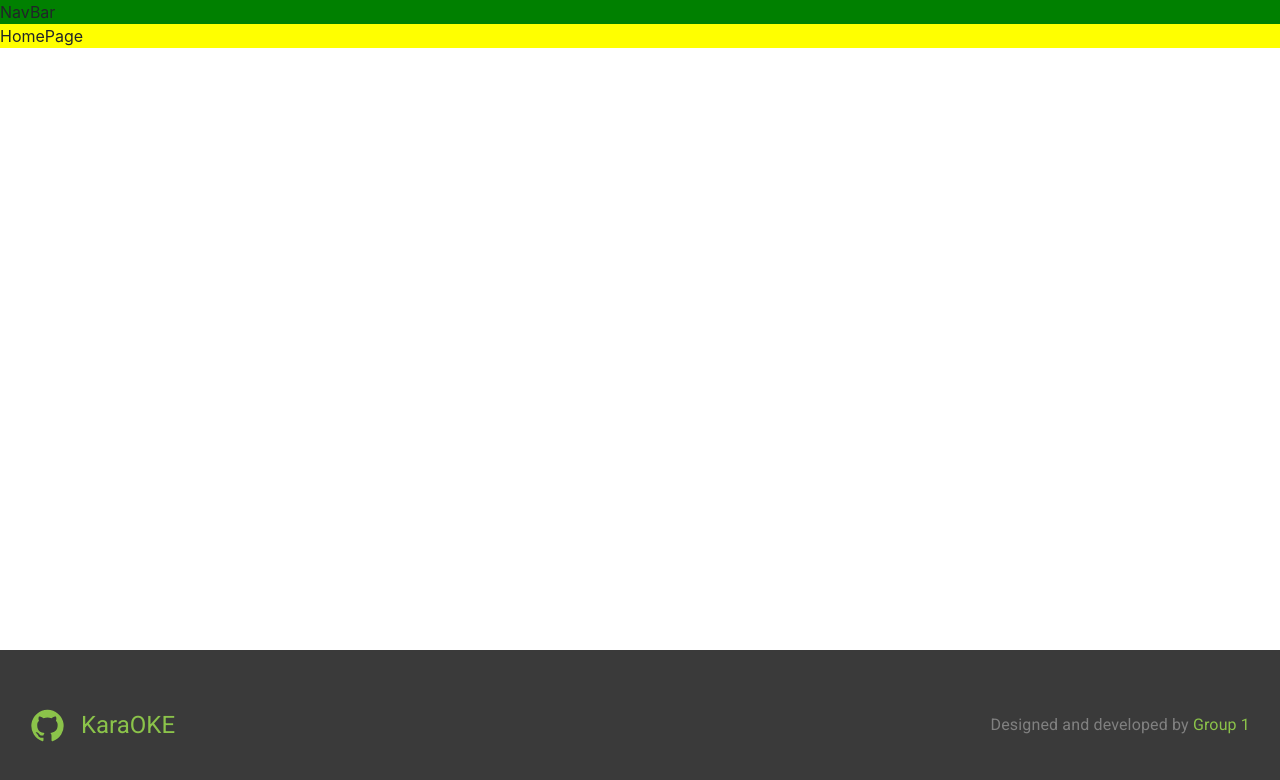
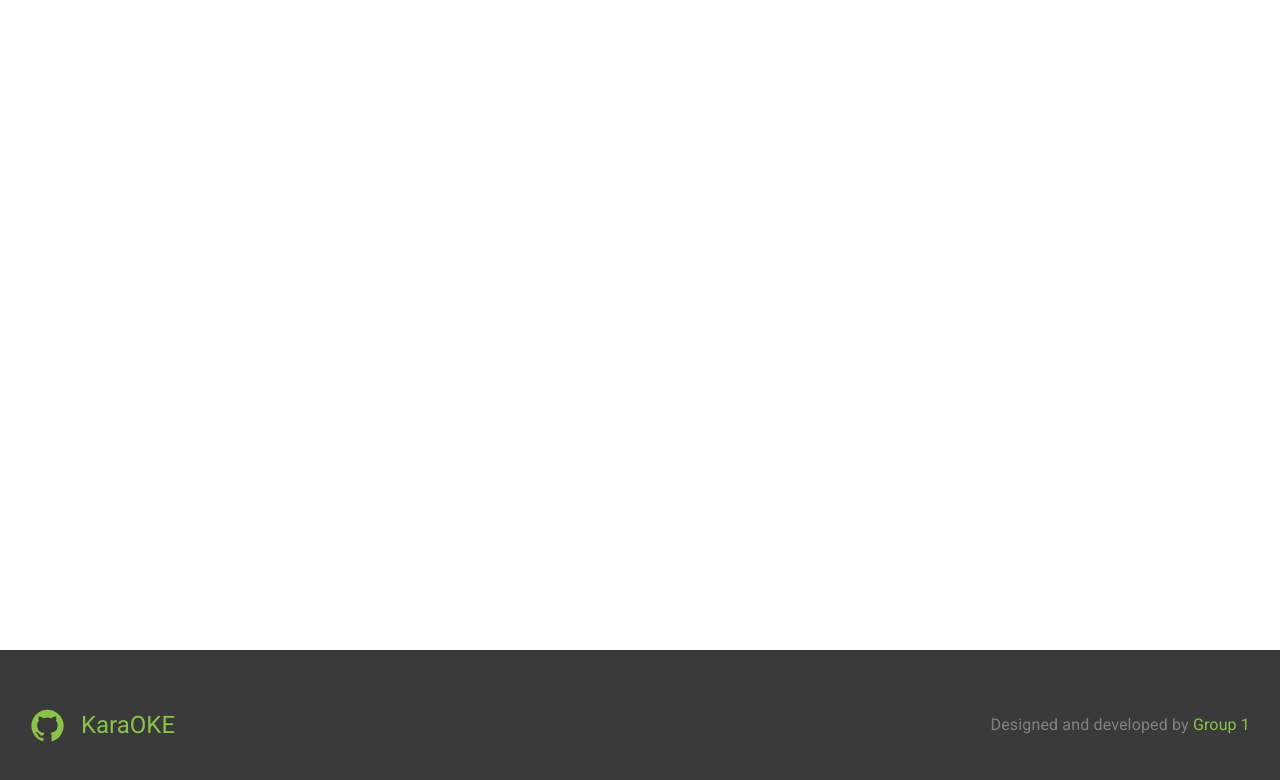
Before and after one commit to Josue-Zenteno/KaraOKE, a React (Vite) app: page / in a window 1280 px wide. Shown: the top 780 px of the page. Built offline with nearby package versions, Linux system fonts and the light colour scheme.

Commit message:
App.tsx v1.2.0
Added header to the routing scope

```diff
--- a/src/App.tsx
+++ b/src/App.tsx
@@ -15,15 +15,15 @@ export default function App() {
   return (
     <ThemeProvider theme={MainTheme}>
       <Container maxWidth={false}>
-        <Grid container>
+        <Router>
+          <Grid container className='App'>
             {/* NavBar */}
-          <Grid item xs={12} sm={12} md={12} lg={12} sx={{ backgroundColor: "green" }}>
+            <Grid item xs={12}>
               <NavBar />
             </Grid>
 
             {/* Pages */}
-          <Grid item xs={12} sm={12} md={12} lg={12} sx={{ backgroundColor: "yellow" }}>
-            <Router>
+            <Grid item className='Content' xs={12}>
               <div>
                 <Switch>
                   {/* Normal Video Player */}
@@ -47,14 +47,14 @@ export default function App() {
                   </Route>
                 </Switch>
               </div>
-            </Router>
             </Grid>
 
             {/* Footer */}
-          <Grid item xs={12} sm={12} md={12} lg={12}>
+            <Grid item className='Footer' xs={12}>
               <Footer />
             </Grid>
           </Grid>
+        </Router>
       </Container>
     </ThemeProvider>
   );
```
Lines whose indentation alone changed are shown as unchanged.
